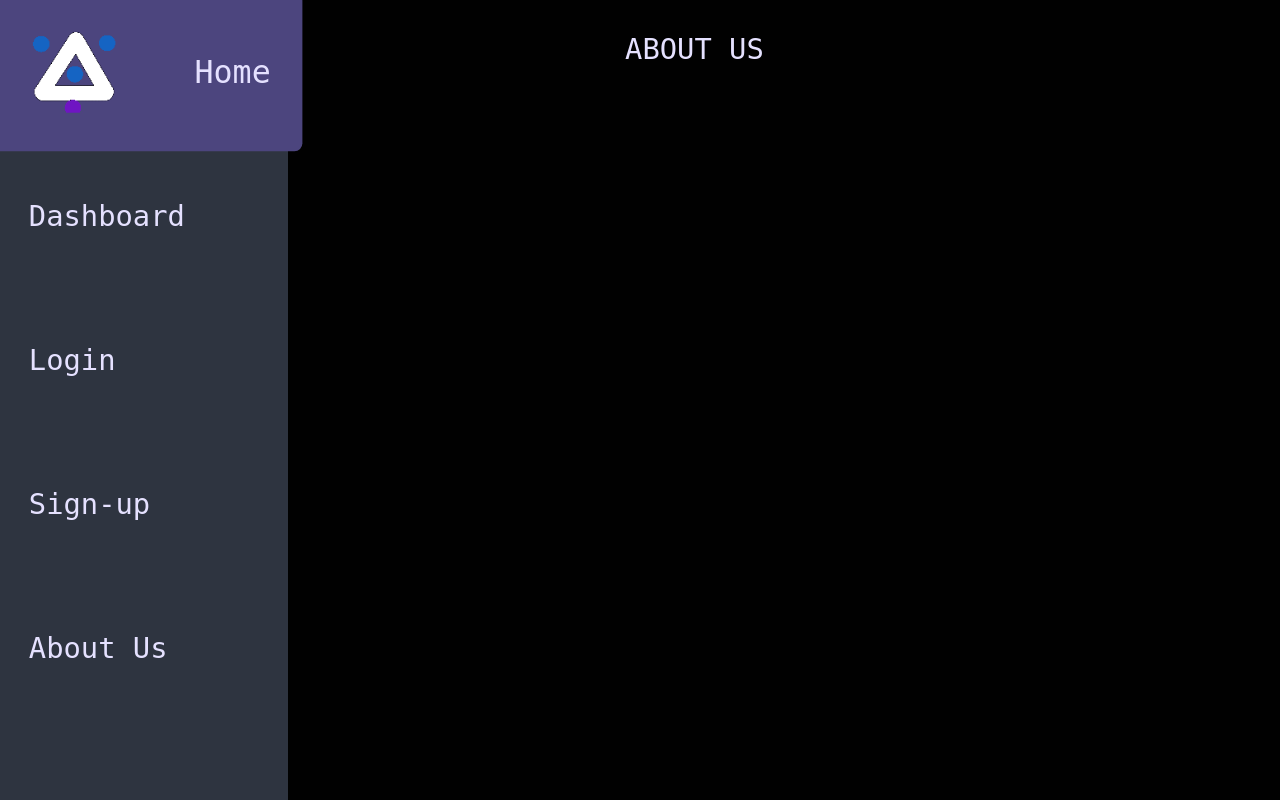
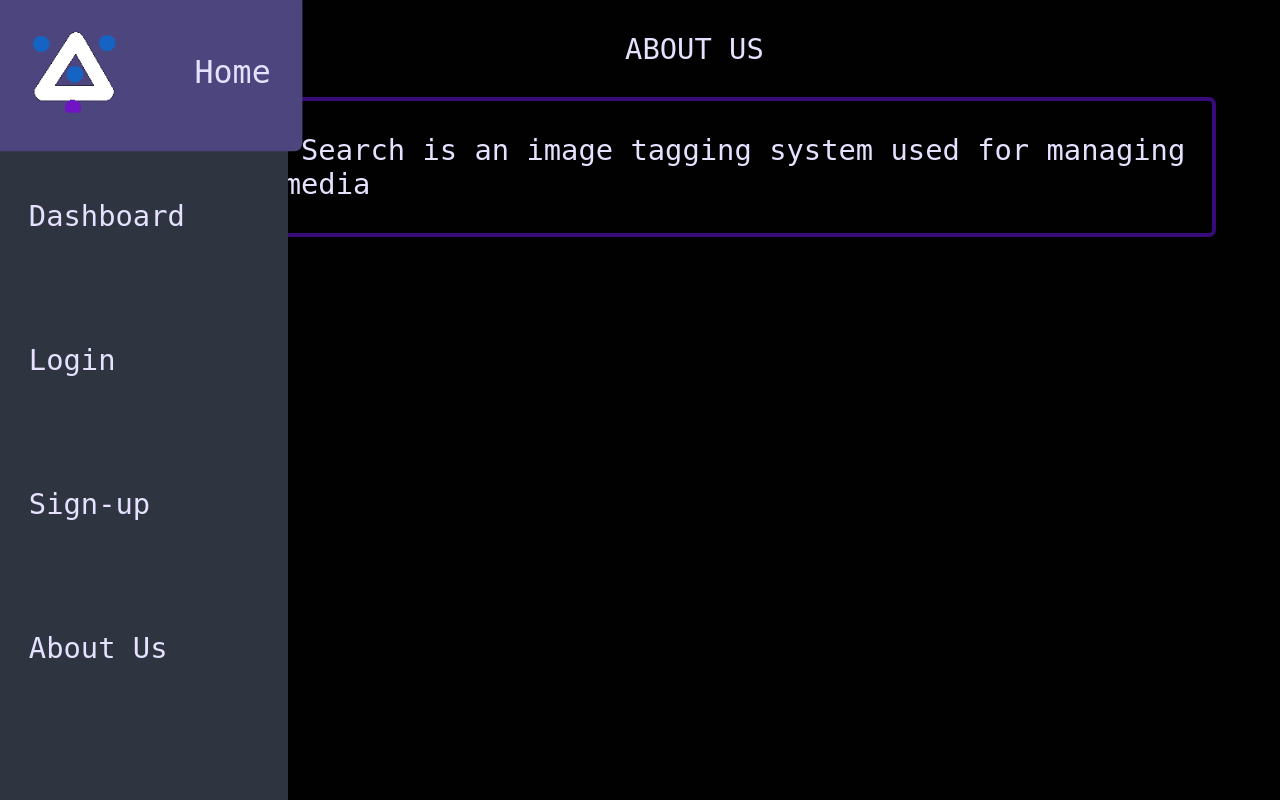
Before and after one commit to Naixsys/Sleepy-Search, a Flask app: page /about/ in a window 1280 px wide. Run offline with Flask 2, Linux system fonts and the light colour scheme.

Commit message:
small changes to about us page and config file

```diff
--- a/src/blueprints/pages/pages.py
+++ b/src/blueprints/pages/pages.py
@@ -8,6 +8,7 @@ from flask import (
 )
 
 from utils.account import make_account, update_account, load_account, Account
+from config import about_us
 
 pages = Blueprint('pages', __name__)
 
@@ -155,9 +156,12 @@ def account():
     return response
 
 @pages.route("/about/")
-def about_us():
+def about():
     props = {
+            'about_us': about_us
             }
+
+    print(props)
     response = render_template('about.html', props=props)
     return response
 
--- a/src/client/templates/about.html
+++ b/src/client/templates/about.html
@@ -8,4 +8,11 @@ About Us - Sleepy Search
 ABOUT US
 </p>
 </div>
+<div class="container">
+{% if props['about_us'] %}
+<p>
+        {{props['about_us']}}
+</p>
+{% endif %}
+</div>
 {% endblock %}
--- a/src/client/templates/base.html
+++ b/src/client/templates/base.html
@@ -38,7 +38,7 @@
                         </li>
                         {% endif %}
                         <li class='nav-item'>
-                                <a class="nav-link" href="{{url_for("pages.about_us")}}">
+                                <a class="nav-link" href="{{url_for("pages.about")}}">
                                         <span class="nav-link-text">About Us</span>
                                 </a>
                         </li>
--- a/src/config.py
+++ b/src/config.py
@@ -4,3 +4,4 @@ secret_key = "very_super_secret_key_here_no_steal"
 template_folder = 'client/templates/'
 static_folder = 'client/static/'
 content_folder = 'content/'
+about_us = "Sleepy Search is an image tagging system used for managing multi-media"
```
